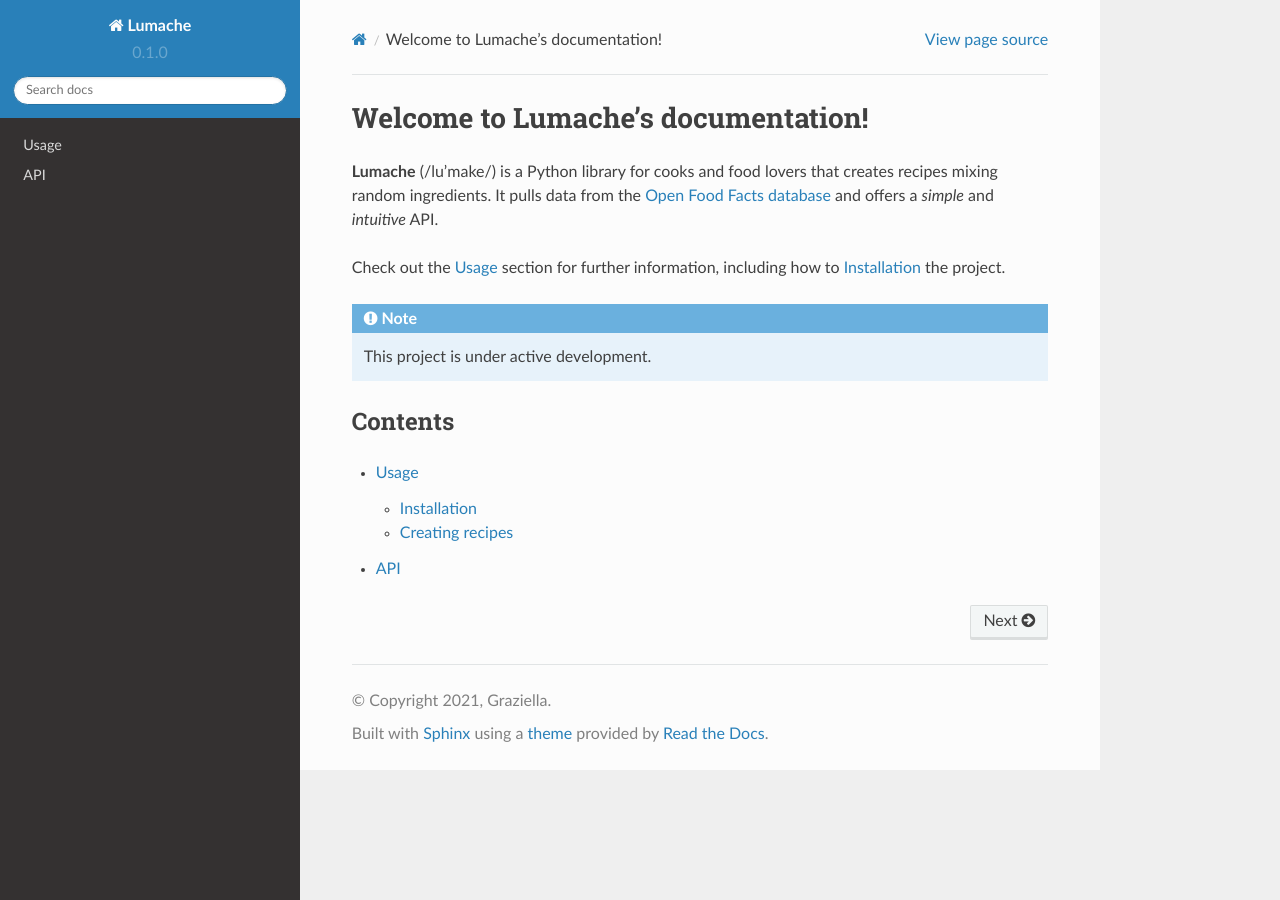
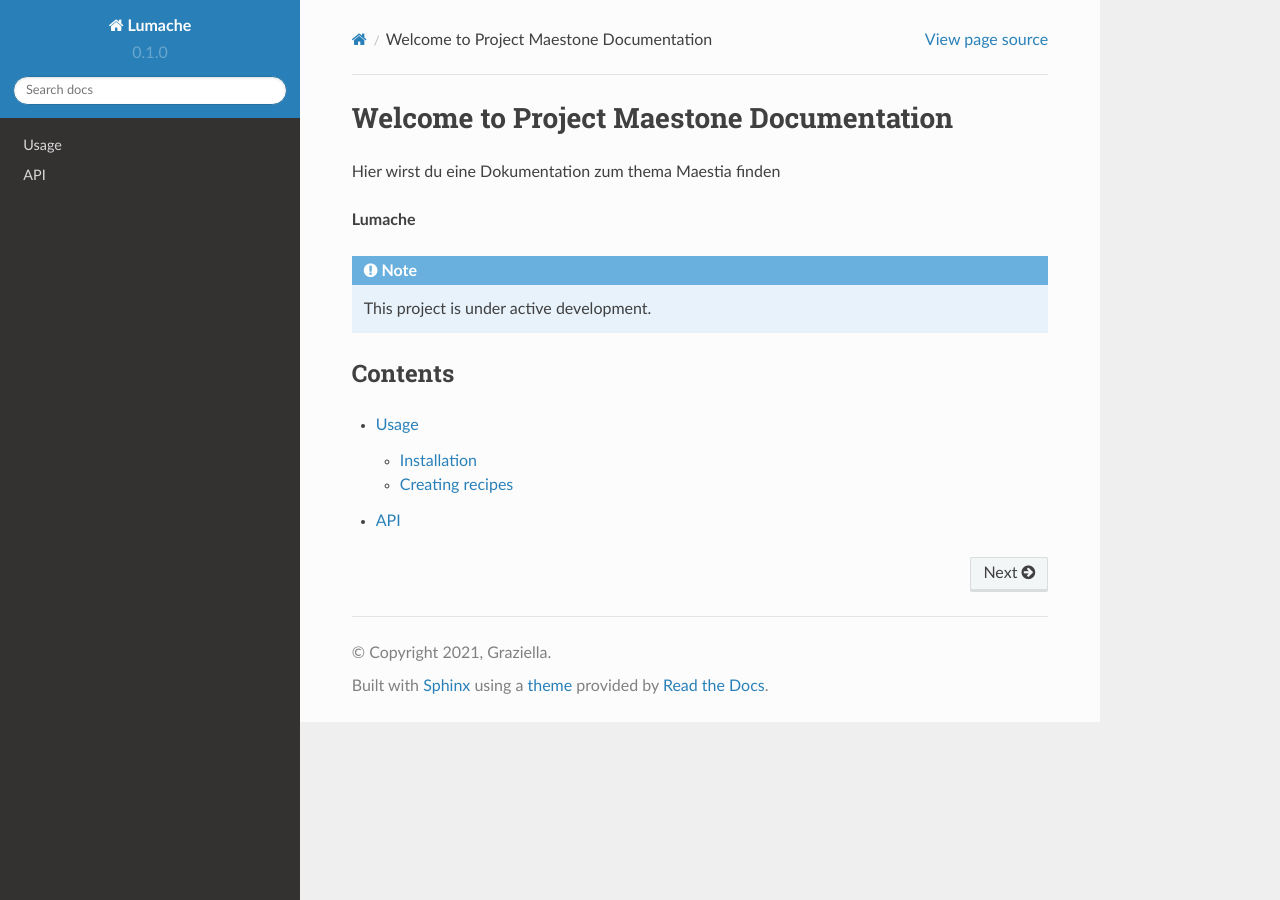
Before and after one commit to x0S37h0x/Maestone, a Sphinx documentation site: the page built from docs/source/index.rst, in a window 1280 px wide. Built offline with Sphinx 7.4.7 and the Read the Docs theme 2.0.0, drawn with Linux system fonts in a browser that asks for light colours.

Commit message:
Update index.rst

```diff
--- a/docs/source/index.rst
+++ b/docs/source/index.rst
@@ -1,13 +1,9 @@
-Welcome to Lumache's documentation!
+Welcome to Project Maestone Documentation
 ===================================
 
-**Lumache** (/lu'make/) is a Python library for cooks and food lovers
-that creates recipes mixing random ingredients.
-It pulls data from the `Open Food Facts database <https://world.openfoodfacts.org/>`_
-and offers a *simple* and *intuitive* API.
+Hier wirst du eine Dokumentation zum thema Maestia finden
 
-Check out the :doc:`usage` section for further information, including
-how to :ref:`installation` the project.
+**Lumache**
 
 .. note::
 
```
